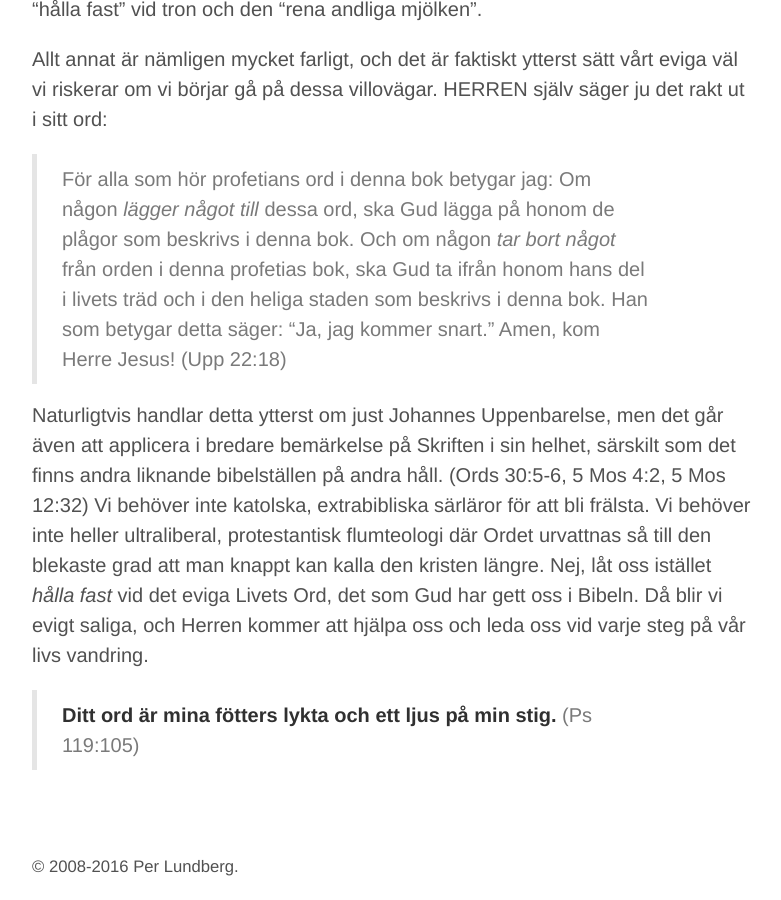
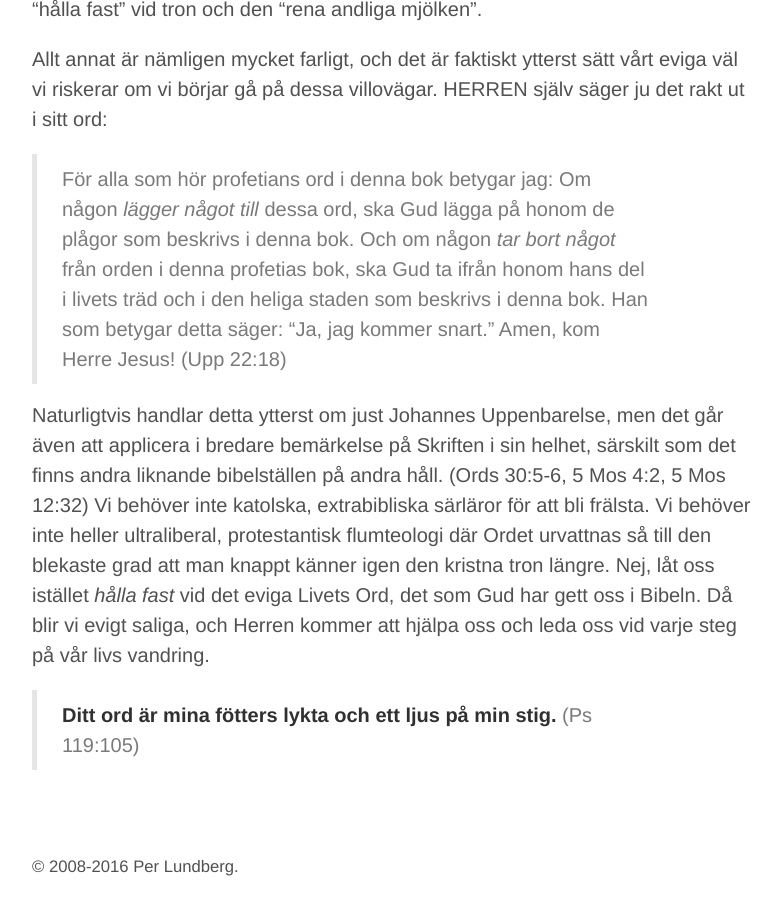
Before and after one commit to perlun/perlun.eu.org, a Jekyll site: the page built from _posts/2016-11-04-guds-ord-racker-del2-om-skriftens-auktoritet.md, in a window 1280 px wide and 900 px high, scrolled down 2367 px. Shown: the whole window, without its empty margins (248-1029 px from the left). Built offline with Jekyll 4.4.1, drawn with Linux system fonts in a browser that asks for light colours; emoji names are drawn with the system emoji font; Markdown is read by kramdown in place of the engine named in the settings; comment, search, counter and statistics services are not loaded.

Commit message:
Changed wording.

```diff
--- a/_posts/2016-11-04-guds-ord-racker-del2-om-skriftens-auktoritet.md
+++ b/_posts/2016-11-04-guds-ord-racker-del2-om-skriftens-auktoritet.md
@@ -28,6 +28,6 @@ Allt annat är nämligen mycket farligt, och det är faktiskt ytterst sätt vår
 
 > För alla som hör profetians ord i denna bok betygar jag: Om någon _lägger något till_ dessa ord, ska Gud lägga på honom de plågor som beskrivs i denna bok. Och om någon _tar bort något_ från orden i denna profetias bok, ska Gud ta ifrån honom hans del i livets träd och i den heliga staden som beskrivs i denna bok. Han som betygar detta säger: "Ja, jag kommer snart." Amen, kom Herre Jesus! (Upp 22:18)
 
-Naturligtvis handlar detta ytterst om just Johannes Uppenbarelse, men det går även att applicera i bredare bemärkelse på Skriften i sin helhet, särskilt som det finns andra liknande bibelställen på andra håll. (Ords 30:5-6, 5 Mos 4:2, 5 Mos 12:32) Vi behöver inte katolska, extrabibliska särläror för att bli frälsta. Vi behöver inte heller ultraliberal, protestantisk flumteologi där Ordet urvattnas så till den blekaste grad att man knappt kan kalla den kristen längre. Nej, låt oss istället _hålla fast_ vid det eviga Livets Ord, det som Gud har gett oss i Bibeln. Då blir vi evigt saliga, och Herren kommer att hjälpa oss och leda oss vid varje steg på vår livs vandring.
+Naturligtvis handlar detta ytterst om just Johannes Uppenbarelse, men det går även att applicera i bredare bemärkelse på Skriften i sin helhet, särskilt som det finns andra liknande bibelställen på andra håll. (Ords 30:5-6, 5 Mos 4:2, 5 Mos 12:32) Vi behöver inte katolska, extrabibliska särläror för att bli frälsta. Vi behöver inte heller ultraliberal, protestantisk flumteologi där Ordet urvattnas så till den blekaste grad att man knappt känner igen den kristna tron längre. Nej, låt oss istället _hålla fast_ vid det eviga Livets Ord, det som Gud har gett oss i Bibeln. Då blir vi evigt saliga, och Herren kommer att hjälpa oss och leda oss vid varje steg på vår livs vandring.
 
 > **Ditt ord är mina fötters lykta och ett ljus på min stig.** (Ps 119:105)
```
